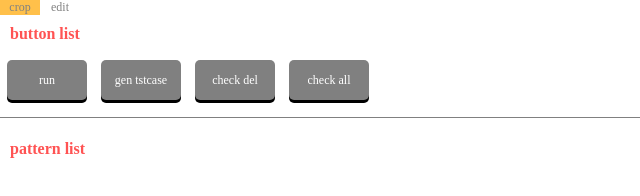
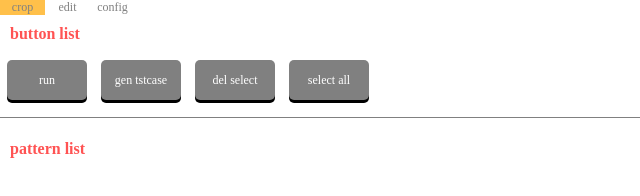
Before and after one commit to greensprin/GuiApp, an Electron app: page src/renderer-process.html in a window 1280 px wide. Shown: the full height of the page, 0-640 px from the left. Drawn offline with nearby package versions, Linux system fonts and the light colour scheme.

Commit message:
デバッグ画面が出るようになっていたので修正 configをGUIから開ける機能を追加

```diff
--- a/src/css/style.scss
+++ b/src/css/style.scss
@@ -35,7 +35,9 @@ header {
 }
 
 .sm-btn {
-  $sm-btn-w: 40px;
+  display: block;
+
+  $sm-btn-w: 45px;
   $transition-time: 0.3s;
 
   width: $sm-btn-w;
--- a/src/js/script.js
+++ b/src/js/script.js
@@ -23,6 +23,7 @@ $(function() {
   })
 
   // edit メニューを押した時の処理
+  {
     $("#edit").on("click", function() {
       url = "edit.html";
       const win = window.open(url, "", "width=245, height=430");
@@ -40,6 +41,12 @@ $(function() {
     })
     $("#edit-testcase-xlsx").on("click", function() {
       window.api.edit_file("testcase_xlsx");
+    })
+  }
+
+  // config を開く
+  $("#config").on("click", function() {
+    window.api.edit_file("config");
   })
 
   $("#run").on("click", function() {
--- a/src/main-process.js
+++ b/src/main-process.js
@@ -35,7 +35,7 @@ app.on( 'ready', () =>
 
     console.log(__dirname);
 
-    main_gui.webContents.openDevTools()     // debug
+    // main_gui.webContents.openDevTools()     // debug
 
     // Main Process --> Renderer Process
     // const crop_setting = GetCropConfig()
@@ -144,6 +144,8 @@ ipcMain.handle("edit_file", (e, arg) => {
         edit_file_name = config.param_xls.excel;
     } else if (arg == "testcase_xlsx") {
         edit_file_name = config.test_case_xls.excel;
+    } else if (arg == "config") {
+        edit_file_name = path.join(cur_dir, "config.ini");
     } else {
         console.log(arg + " is not found.");
         return;
--- a/src/renderer-process.html
+++ b/src/renderer-process.html
@@ -15,6 +15,9 @@
       </div>
       <div id="edit" class="sm-btn">
         <p>edit</p>
+      </div>
+      <div id="config" class="sm-btn">
+        <p>config</p>
       </div>
     </div>
   </header>
@@ -37,10 +40,10 @@
       </div>
 
       <div class="btn-style" id="chk-del">
-        <p>check del</p>
+        <p>del select</p>
       </div>
       <div class="btn-style" id="chk-all">
-        <p>check all</p>
+        <p>select all</p>
       </div>
       <!-- プロセス kill用 孫プロセスを削除できず、うまくいっていないのでコメントアウト -->
       <!-- <div class="btn-style" id="kill-process"> -->
```
Also changed, not shown: src/css/style.css, 1 other file. Lines whose indentation alone changed are shown as unchanged.
